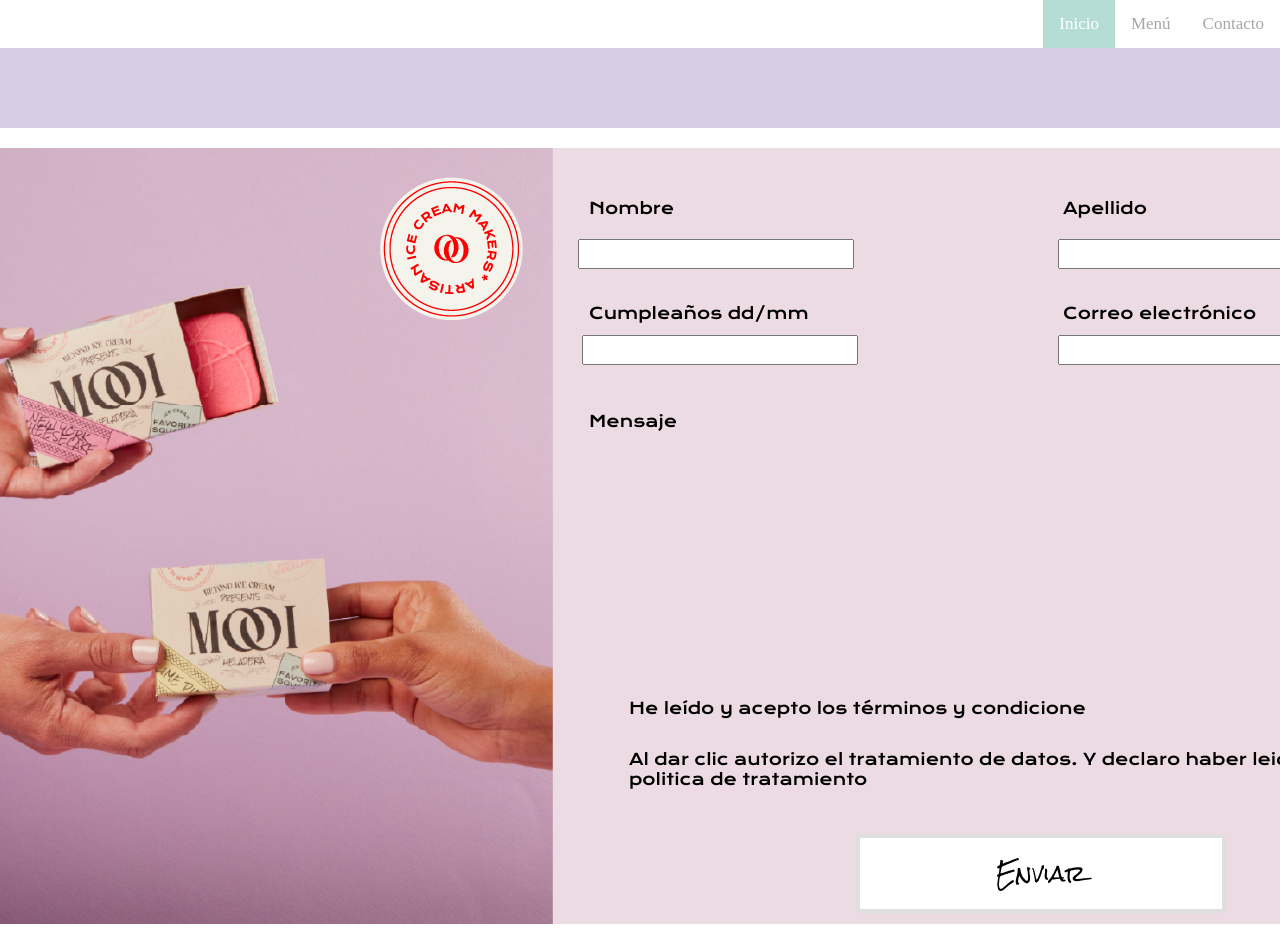
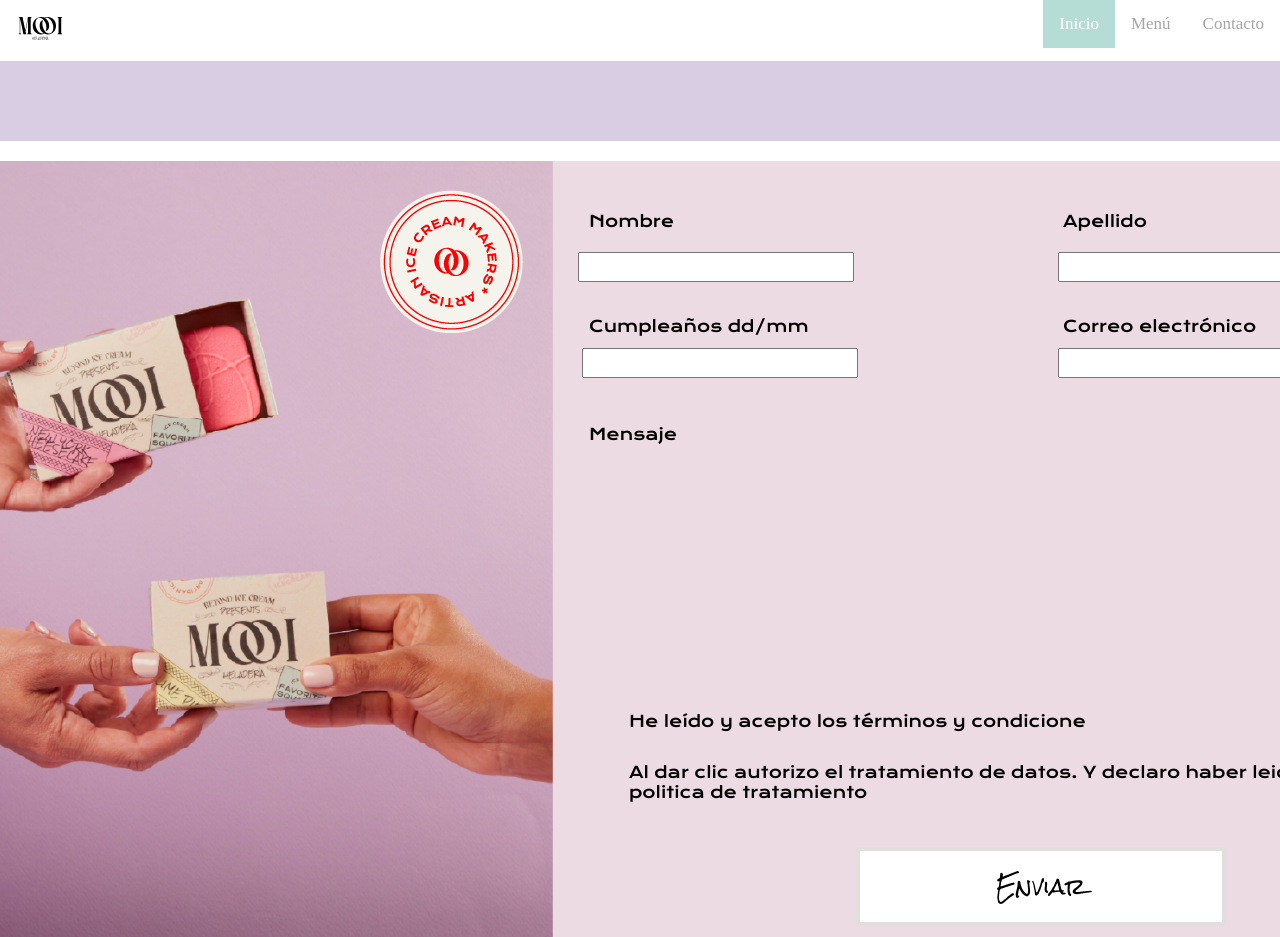
Before and after one commit to angieDi/Mooi-Heladeria, a plain HTML site: page contacto/contacto/contacto.html in a window 1280 px wide. Shown: the top 937 px of the page. Drawn offline with nearby package versions, Linux system fonts and the light colour scheme.

Commit message:
Add files via upload

```diff
--- a/contacto/contacto/contacto.html
+++ b/contacto/contacto/contacto.html
@@ -13,6 +13,7 @@
         <a href="../../menu.html">Menú</a>
 	      <a class="active" href="../../index.html">Inicio</a>
 	      <a href="home" class="logo">
+			  <img src="../../img/Mooi-logo-heladeria.svg" width="50px" />
         </a>
       </div>
 
```
